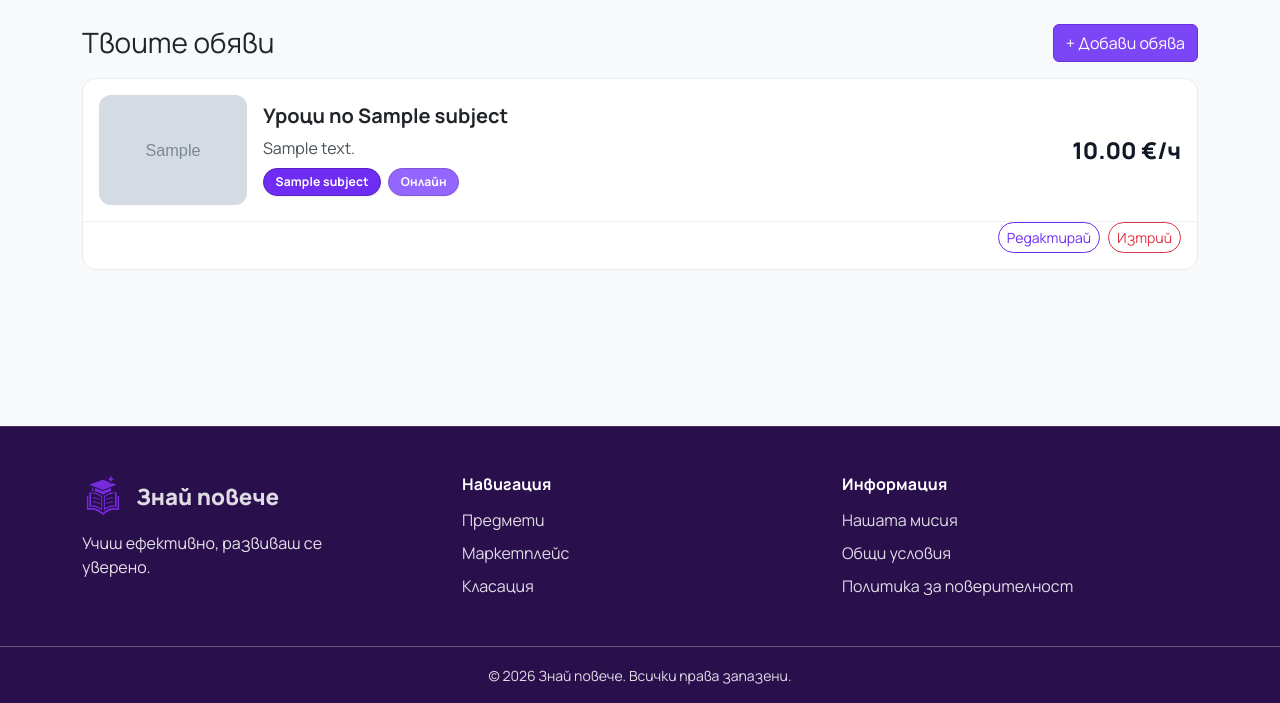
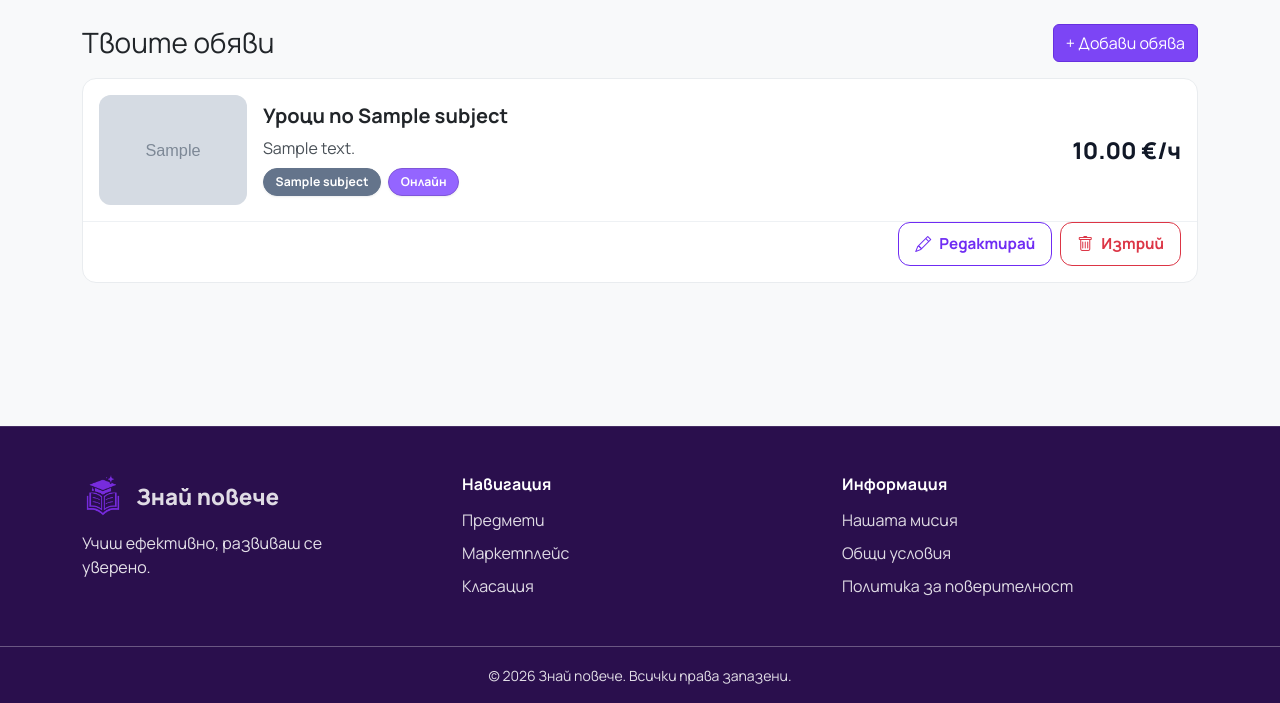
Before and after one commit to stanchev-dev/znai-poveche, a Django app: page /marketplace/my-listings/ in a window 1280 px wide. Shown: the part 97-800 px from the top of the page. Run offline with Django 5.2, Linux system fonts and the light colour scheme; a user stored in the database is signed in; tables that the repository leaves empty hold one stand-in row (values such as "Sample post"); grey boxes marked "Sample" are stand-in pictures; some libraries are stand-ins or nearby versions.

Commit message:
Update my listings actions and subject badge styling

```diff
--- a/static/css/app.css
+++ b/static/css/app.css
@@ -1127,6 +1127,41 @@ h6 {
   border-top: 1px solid #eef1f4;
 }
 
+.my-listings-action-btn {
+  min-height: 44px;
+  padding: 0.56rem 1rem;
+  border-radius: 0.75rem;
+  font-size: 0.95rem;
+  font-weight: 700;
+  display: inline-flex;
+  align-items: center;
+  justify-content: center;
+  gap: 0.5rem;
+}
+
+.my-listings-action-btn i {
+  font-size: 1rem;
+  line-height: 1;
+}
+
+.my-listings-action-btn.btn-brand-outline:hover,
+.my-listings-action-btn.btn-brand-outline:focus,
+.my-listings-action-btn.btn-brand-outline:focus-visible,
+.my-listings-action-btn.btn-brand-outline:active {
+  color: #ffffff;
+}
+
+.my-listings-action-btn:focus,
+.my-listings-action-btn:focus-visible {
+  outline: none;
+  box-shadow: 0 0 0 0.22rem rgba(111, 44, 243, 0.25);
+}
+
+.my-listings-action-btn--danger:focus,
+.my-listings-action-btn--danger:focus-visible {
+  border-color: #dc3545;
+}
+
 .my-listings-empty-state {
   border: 1px solid rgba(111, 44, 243, 0.16);
 }
--- /dev/null
+++ b/static/js/pages/marketplace_my_listings.js
@@ -0,0 +1,13 @@
+(function () {
+  const utils = window.subjectBadgeUtils;
+  if (!utils) return;
+
+  document.querySelectorAll('.subject-badge[data-subject-name]').forEach((badge) => {
+    const subject = {
+      name: badge.dataset.subjectName,
+      slug: badge.dataset.subjectSlug,
+    };
+
+    badge.style.cssText = utils.getSubjectBadgeStyle(subject);
+  });
+})();
--- a/templates/marketplace/my_listings.html
+++ b/templates/marketplace/my_listings.html
@@ -28,7 +28,11 @@
               <h2 class="listing-card-title h5 mb-2">Уроци по {{ listing.subject.name }}</h2>
               <p class="listing-card-description mb-2">{{ listing.description|truncatechars:140 }}</p>
               <div class="listing-card-badges">
-                <span class="badge rounded-pill listing-pill subject-badge">{{ listing.subject.name }}</span>
+                <span
+                  class="badge rounded-pill listing-pill subject-badge"
+                  data-subject-name="{{ listing.subject.name }}"
+                  data-subject-slug="{{ listing.subject.slug|default:'' }}"
+                >{{ listing.subject.name }}</span>
                 <span class="badge rounded-pill listing-pill lesson-mode-badge {% if listing.lesson_mode == 'online' %}lesson-mode-badge--online{% elif listing.lesson_mode == 'in_person' %}lesson-mode-badge--in-person{% else %}lesson-mode-badge--online-and-in-person{% endif %}">{{ listing.get_lesson_mode_display }}</span>
               </div>
             </div>
@@ -38,8 +42,14 @@
           </div>
         </a>
         <div class="listing-card-actions d-flex justify-content-end gap-2 px-3 pb-3">
-          <a href="{% url 'marketplace-edit-page' listing_id=listing.id %}" class="btn btn-sm btn-brand-outline rounded-pill">Редактирай</a>
-          <a href="{% url 'marketplace-delete-page' listing_id=listing.id %}" class="btn btn-sm btn-outline-danger rounded-pill">Изтрий</a>
+          <a href="{% url 'marketplace-edit-page' listing_id=listing.id %}" class="btn btn-brand-outline my-listings-action-btn">
+            <i class="bi bi-pencil" aria-hidden="true"></i>
+            <span>Редактирай</span>
+          </a>
+          <a href="{% url 'marketplace-delete-page' listing_id=listing.id %}" class="btn btn-outline-danger my-listings-action-btn my-listings-action-btn--danger">
+            <i class="bi bi-trash" aria-hidden="true"></i>
+            <span>Изтрий</span>
+          </a>
         </div>
       </article>
     {% endfor %}
@@ -54,3 +64,8 @@
   </div>
 {% endif %}
 {% endblock %}
+
+{% block extra_js %}
+<script src="{% static 'js/subject_badges.js' %}"></script>
+<script src="{% static 'js/pages/marketplace_my_listings.js' %}"></script>
+{% endblock %}
```
